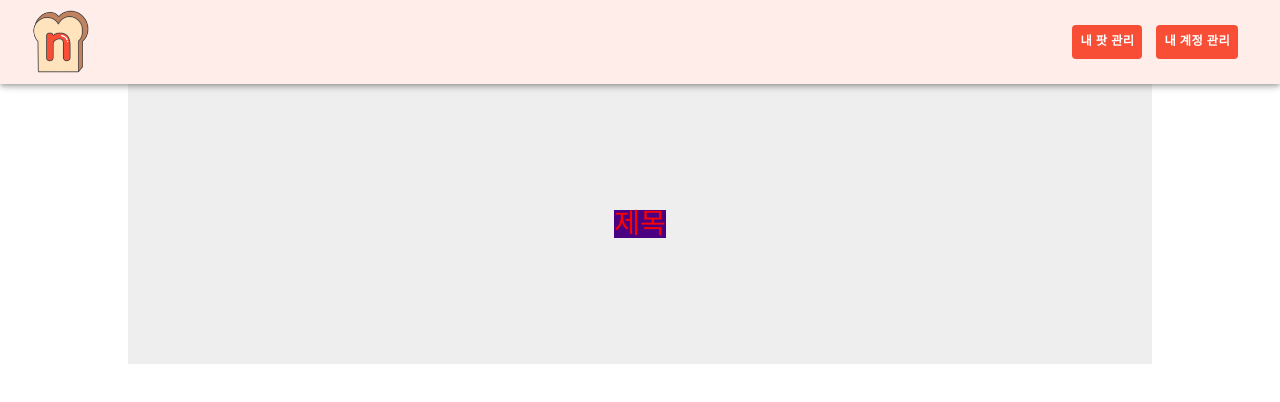
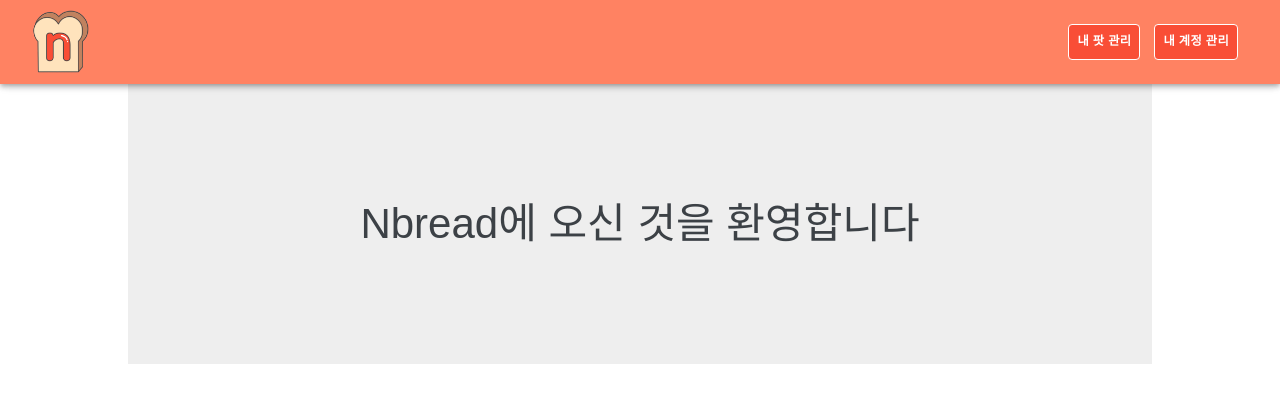
Before and after one commit to riverandeye/gogohangogo, a React (Create React App) app in the folder client/: page / in a window 1280 px wide. Shown: the top 402 px of the page. Built offline with nearby package versions, Linux system fonts and the light colour scheme; no server answers; a web font is replaced by a local one.

Commit message:
f: modified button to get colorTypeprops & appbar

```diff
--- a/client/src/component/AppBar/index.tsx
+++ b/client/src/component/AppBar/index.tsx
@@ -13,12 +13,12 @@ const AppBar: React.FC = () => {
         </a>
         <S.AppBarMenu>
           <S.AppBarItem>
-            <Button>
+            <Button colorType="primary" isBorder="true">
               <a href="/users/sign_in">내 팟 관리</a>
             </Button>
           </S.AppBarItem>
           <S.AppBarItem>
-            <Button>
+            <Button colorType="primary" isBorder="true">
               <a href="/users/sign_in">내 계정 관리</a>
             </Button>
           </S.AppBarItem>
--- a/client/src/component/AppBar/styles.tsx
+++ b/client/src/component/AppBar/styles.tsx
@@ -4,7 +4,9 @@ import MaterialAppBar from '@material-ui/core/AppBar';
 
 export const AppBar = styled(MaterialAppBar)`
   && {
-    background-color: rgba(249, 78, 54, 0.1);
+    /* background-color: rgba(249, 78, 54, 0.1
+      ); */
+    background-color: #ff8262;
     height: 6rem;
   }
 `;
--- a/client/src/component/Button/index.tsx
+++ b/client/src/component/Button/index.tsx
@@ -1,7 +1,46 @@
 import React from 'react';
 import * as S from './styles';
-const Button: React.FC = ({ children }) => {
-  return <S.Button>{children}</S.Button>;
+
+interface ButtonProps {
+  children?: React.ReactNode;
+  colorType?: string;
+  isBorder?: string;
+}
+
+const Button: React.FC<ButtonProps> = ({ children, colorType, isBorder }) => {
+  return (
+    <S.Button colorType={colorType} isBorder={isBorder}>
+      {children}
+    </S.Button>
+  );
 };
 
 export default Button;
+
+// class App extends Component {
+//   render() {
+//     return(
+//       <div>
+//         <Button> default button </Button>
+//         <Button success> success button </Button>
+//         <Button danger> danger button </Button>
+//       </div>
+//     );
+//   }
+// }
+
+// const Button = styled.button`
+//   padding: 10px 15px;
+//   margin: 0 5px;
+//   border: none;
+//   border-radius: 5px;
+//   background-color: ${props => {
+//     if (props.success) return '#249D3D';
+//     else if (props.danger) return '#D72E3D';
+//     else return '#7B838B';
+//   }};
+//   color: #FFFFFF;
+//   font-size: 15pt;
+// `;
+
+// export default App;
--- a/client/src/component/Button/styles.tsx
+++ b/client/src/component/Button/styles.tsx
@@ -1,11 +1,37 @@
 import MaterialButton from '@material-ui/core/Button';
 import styled from 'styled-components/macro';
+import { blue } from '@material-ui/core/colors';
+
+interface ButtonPropsType {
+  colorType: string;
+  isBorder: string;
+}
 
 export const Button = styled(MaterialButton)`
   && {
     font-family: 'NanumSquare', sans-serif;
+    background-color: ${(p: ButtonPropsType) => {
+      switch (p.colorType) {
+        case 'primary':
+          return '#f94e36';
+        case 'secondary':
+          return '#FFB82B';
+        default:
+          return '#f94e36';
+      }
+    }};
+    font-weight: 700;
+    color: #ffffff;
+
+    border: ${(p: ButtonPropsType) => {
+      return p.isBorder == 'true' ? '1px solid white' : '';
+    }};
+  }
+  /* && {
+    font-family: 'NanumSquare', sans-serif;
     background-color: #f94e36;
     font-weight: 700;
     color: #ffffff;
-  }
+
+  } */
 `;
--- a/client/src/page/main/index.tsx
+++ b/client/src/page/main/index.tsx
@@ -7,7 +7,7 @@ const Main: React.FC = () => {
   return (
     <Layout>
       <S.main>
-        <S.title>제목</S.title>
+        <S.title>Nbread에 오신 것을 환영합니다</S.title>
       </S.main>
     </Layout>
   );
--- a/client/src/page/main/styles.tsx
+++ b/client/src/page/main/styles.tsx
@@ -1,11 +1,8 @@
 import styled from 'styled-components/macro';
 
-export const main = styled.div`
-  color: blue;
-`;
+export const main = styled.div``;
 
 export const title = styled.div`
-  font-size: 2rem;
-  background-color: indigo;
-  color: red;
+  font-size: 3rem;
+  color: #3c4146;
 `;
```
